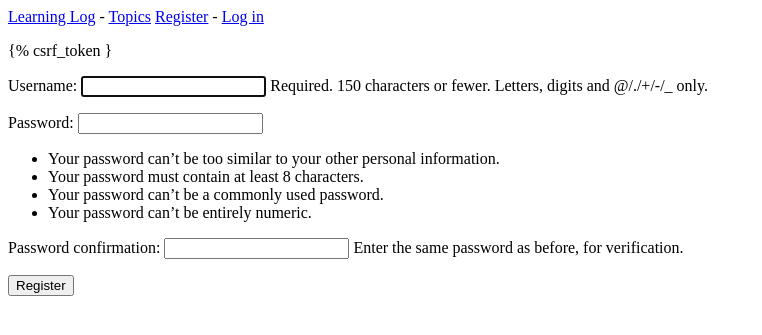
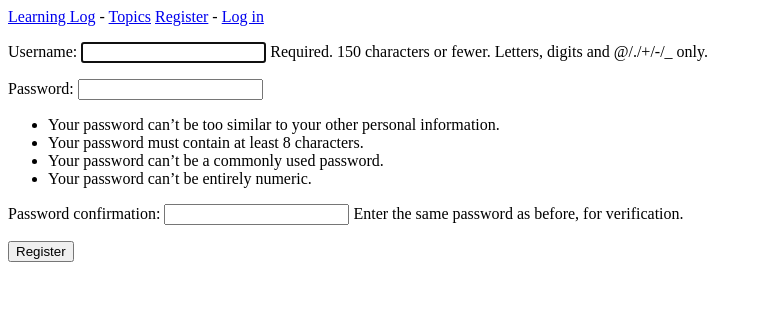
Before and after one commit to SirArnoldB/learning_log, a Django app: page /users/register/ in a window 1280 px wide. Shown: the top 335 px of the page, without its empty margins (0-762 px from the left). Run offline with Django 4.2, Linux system fonts and the light colour scheme.

Commit message:
register

```diff
--- a/users/templates/registration/register.html
+++ b/users/templates/registration/register.html
@@ -3,7 +3,7 @@
 {% block content %}
 
     <form method="post" action="{% url 'users:register' %}">
-        {% csrf_token }
+        {% csrf_token %}
         {{ form.as_p }}
 
         <button name="submit">Register</button>
```
Also changed, not shown: db.sqlite3.
